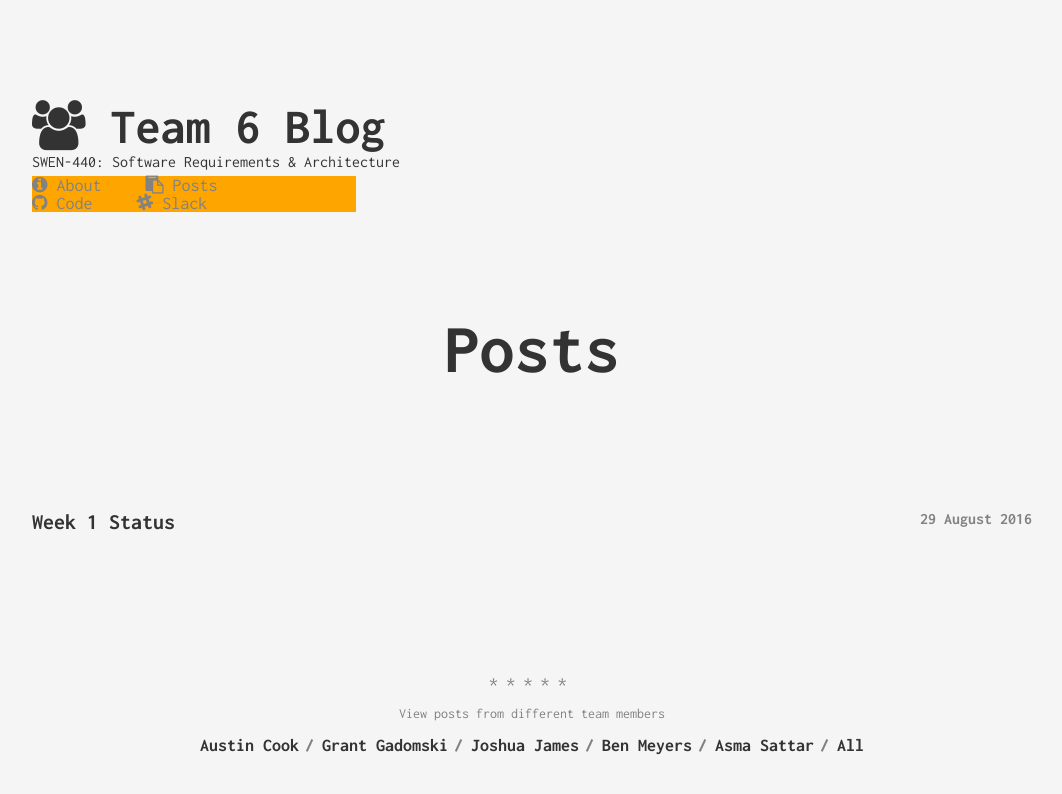
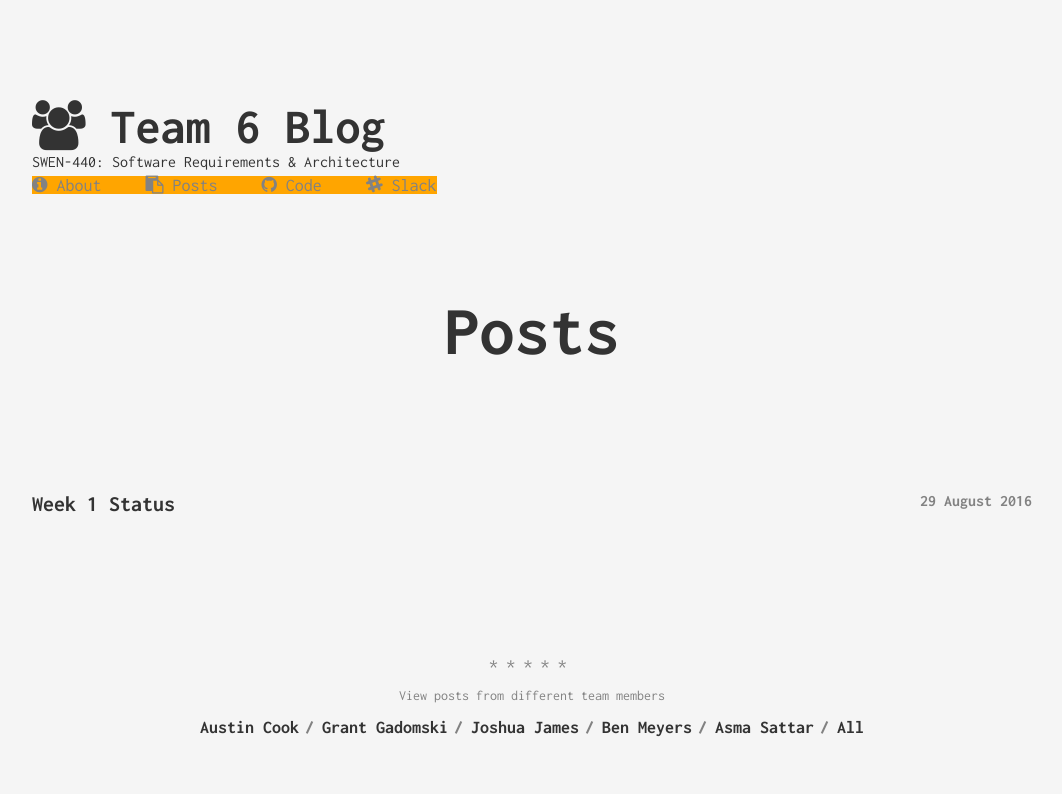
Before and after one commit to swen-440-team-6/swen-440-team-6.github.io, a Jekyll site: the page built from index.html, in a window 1280 px wide. Shown: the top 794 px of the page, without its empty margins (108-1170 px from the left). Built offline with Jekyll 4.4.1, drawn with Linux system fonts in a browser that asks for light colours.

Commit message:
Update _default.scss

```diff
--- a/_sass/_default.scss
+++ b/_sass/_default.scss
@@ -95,7 +95,6 @@
 
 .menu {
     color: $cloudy;
-    width: 80%;
     font-size: 18px;
     margin:0px;
     margin-top: 6px;
@@ -114,6 +113,10 @@
 
 .menu__entry a {
     font-weight: 400;
+}
+
+.menu__entry a:hover {
+    color: blue;
 }
 
 .social-links {
```
